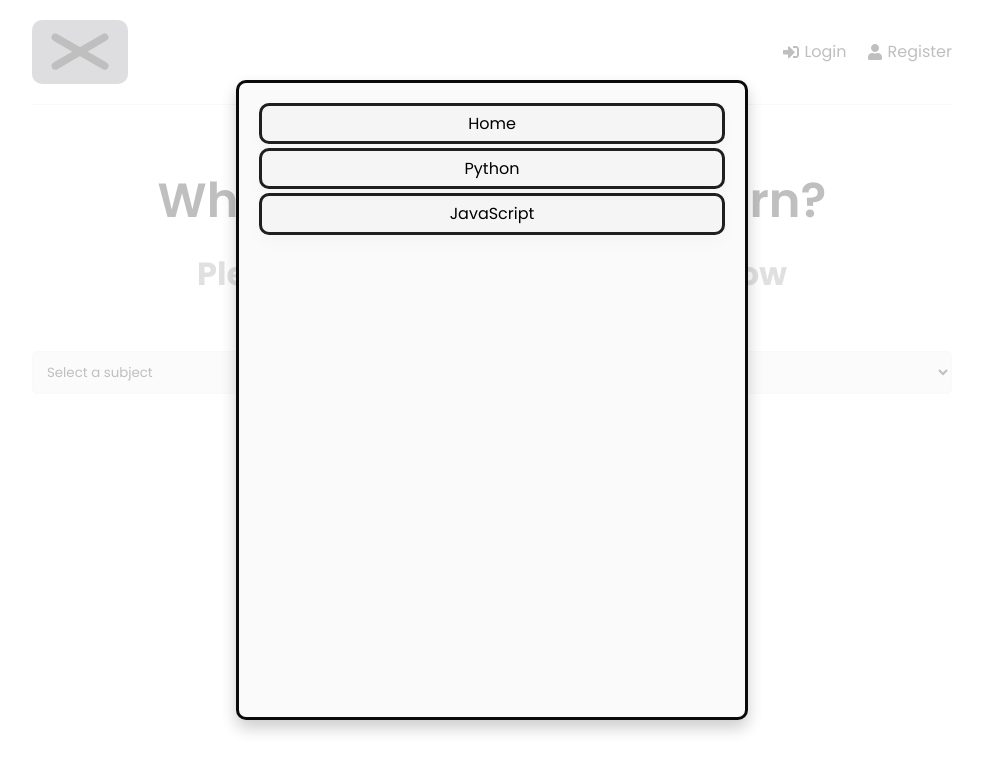
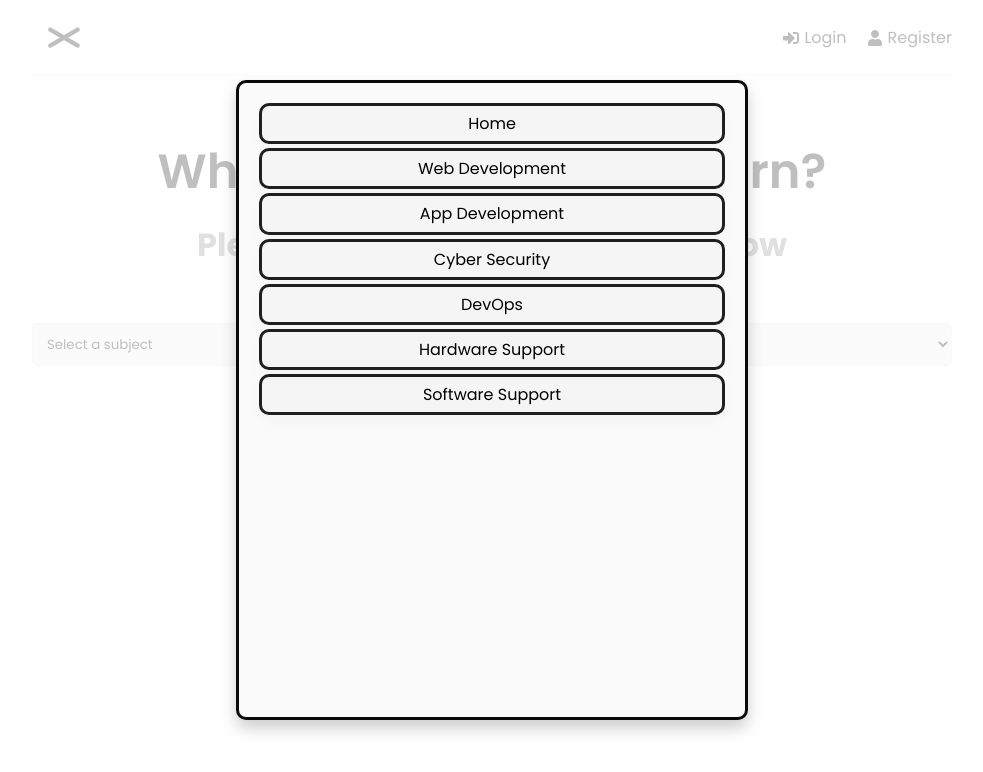
Before and after one commit to dimlutine/training-site, a React (Create React App) app in the folder frontend/: page / in a window 1280 px wide. Both pictures are taken after a click on the button 228 px from the left and 52 px from the top of the page. Shown: the top 772 px of the page, without its empty margins (148-1131 px from the left). Built offline with nearby package versions, Linux system fonts and the light colour scheme.

Commit message:
add landing pages

```diff
--- a/frontend/src/App.js
+++ b/frontend/src/App.js
@@ -7,6 +7,12 @@ import Login from './pages/Login';
 import Register from './pages/Register';
 import Python from './pages/Python';
 import JavaScript from './pages/JavaScript';
+import WebDev from './pages/WebDev';
+import AppDev from './pages/AppDev';
+import CyberSec from './pages/CyberSec';
+import DevOps from './pages/DevOps';
+import Hardware from './pages/Hardware';
+import Software from './pages/Software';
 
 function App() {
   return (
@@ -18,6 +24,12 @@ function App() {
             <Route path='/' element={<Home />} />
             <Route path='/login' element={<Login />} />
             <Route path='/register' element={<Register />} />
+            <Route path='/webdev' element={<WebDev />} />
+            <Route path='/appdev' element={<AppDev />} />
+            <Route path='/cybersec' element={<CyberSec />} />
+            <Route path='/devops' element={<DevOps />} />
+            <Route path='/hardware' element={<Hardware />} />
+            <Route path='/software' element={<Software />} />
             <Route path='/python' element={<Python />} />
             <Route path='/javascript' element={<JavaScript />} />
           </Routes>
--- a/frontend/src/components/DropDown.jsx
+++ b/frontend/src/components/DropDown.jsx
@@ -34,14 +34,34 @@ const links = [
     key: 1,
   },
   {
-    to: '/python',
-    name: 'Python',
+    to: '/webdev',
+    name: 'Web Development',
     key: 2,
   },
   {
-    to: '/javascript',
-    name: 'JavaScript',
+    to: '/appdev',
+    name: 'App Development',
     key: 3,
+  },
+  {
+    to: '/cybersec',
+    name: 'Cyber Security',
+    key: 4,
+  },
+  {
+    to: '/devops',
+    name: 'DevOps',
+    key: 5,
+  },
+  {
+    to: '/hardware',
+    name: 'Hardware Support',
+    key: 6,
+  },
+  {
+    to: '/software',
+    name: 'Software Support',
+    key: 7,
   },
 ];
 
@@ -73,8 +93,10 @@ function DropDown() {
         <div className='dropdown'>
           <ul>
             {links.map((link) => (
-              <li key={link.key} className='modalList'>
-                <Link to={link.to}>{link.name}</Link>
+              <li key={link.key}>
+                <Link className='modalList' onClick={closeModal} to={link.to}>
+                  {link.name}
+                </Link>
               </li>
             ))}
           </ul>
--- a/frontend/src/index.css
+++ b/frontend/src/index.css
@@ -378,16 +378,16 @@ footer {
 }
 
 .hamburger {
-  width: 6em;
-  height: 4em;
+  width: 4em;
+  height: 2em;
   padding-left: .5em;
   padding-top: .2em;
   border-radius: 10px
 }
 
 .ecks {
-  width: 6em;
-  height: 4em;
+  width: 4em;
+  height: 2em;
   padding-left: .5em;
   padding-top: .2em;
   border-radius: 10px;
@@ -402,14 +402,10 @@ footer {
   border-color:rgb(31, 31, 31);
   margin-bottom: .25em;
   background-color: rgb(245, 245, 245);
+  display: block;
 }
 
-#navbutton.btn:hover{
-  background-color: rgb(248, 248, 248);
-  border: solid;
-  border-color:rgb(5, 5, 5);
-  border-width: 3px;
-}
+
 
 .ReactModal__Overlay {
   opacity: 0;
@@ -425,56 +421,21 @@ footer {
 }
 
 .dropbtn {
-  background-color: #7c7c82;
-  padding: 10px;
+  background-color: #ffffff;
+  padding: 5px;
   font-size: 16px;
   border: none;
   border-radius: 10px;
-  width: 6em;
-  height: 4em;
+  width: 4em;
+  height: 2em;
 }
 
-/* .dropdown {
-  top: .5em;
-  position: absolute;
-  display: inline-block;
-  border-radius: 10px;
-  border-color: red;
-} */
-/*
-.dropdown {
-  top: .5em;
-  position: absolute;
-  display: inline-block;
-  border-radius: 10px;
-  border-color: red;
+#navbutton.btn:hover{
+  background-color: rgb(248, 248, 248);
+  border: solid;
+  border-color:rgb(5, 5, 5);
+  border-width: 3px;
 }
-
-.dropdown-content {
-  border-radius: 10px;
-  display: none;
-  position: absolute;
-  color: white;
-  background-color: #7c7c82;
-  min-width: 160px;
-  box-shadow: 0px 8px 16px 0px rgba(0,0,0,0.2);
-  z-index: 1;
-}
-
-.dropdown-content li {
-  color: white;
-  border-radius: 10px;
-}
-
-.dropdown-content a:hover {background-color: #1d1d1d; border-radius: 10px; padding-left: .5em}
-
-.dropdown:hover .dropdown-content {display: block;}
-
-.dropdown:hover .dropbtn {background-color: #3f3f3f}
-*/
-/* .hideit {
-  opacity: 0;
-}  */
 
 .dropdown:hover .dropbtn {
   background-color: #3f3f3f;
--- /dev/null
+++ b/frontend/src/pages/AppDev.jsx
@@ -0,0 +1,4 @@
+function AppDev() {
+  return <div>AppDev</div>;
+}
+export default AppDev;
--- /dev/null
+++ b/frontend/src/pages/CyberSec.jsx
@@ -0,0 +1,4 @@
+function CyberSec() {
+  return <div>CyberSec</div>;
+}
+export default CyberSec;
--- /dev/null
+++ b/frontend/src/pages/DevOps.jsx
@@ -0,0 +1,4 @@
+function DevOps() {
+  return <div>DevOps</div>;
+}
+export default DevOps;
--- /dev/null
+++ b/frontend/src/pages/Hardware.jsx
@@ -0,0 +1,4 @@
+function Hardware() {
+  return <div>Hardware</div>;
+}
+export default Hardware;
--- a/frontend/src/pages/Home.jsx
+++ b/frontend/src/pages/Home.jsx
@@ -8,13 +8,46 @@ function Home() {
   //   });
 
   const subjects = [
-    { key: 1, to: 'python', name: 'Python' },
-    { key: 2, to: 'javascript', name: 'JavaScript' },
+    // {
+    //   to: '/',
+    //   name: 'Home',
+    //   key: 1,
+    // },
+    {
+      to: '/webdev',
+      name: 'Web Development',
+      key: 2,
+    },
+    {
+      to: '/appdev',
+      name: 'App Development',
+      key: 3,
+    },
+    {
+      to: '/cybersec',
+      name: 'Cyber Security',
+      key: 4,
+    },
+    {
+      to: '/devops',
+      name: 'DevOps',
+      key: 5,
+    },
+    {
+      to: '/hardware',
+      name: 'Hardware Support',
+      key: 6,
+    },
+    {
+      to: '/software',
+      name: 'Software Support',
+      key: 7,
+    },
   ];
 
   const onChange = (e) => {
     console.log(e.target.value);
-    navigate(`/${e.target.value}`);
+    navigate(`${e.target.value}`);
   };
 
   return (
--- /dev/null
+++ b/frontend/src/pages/Software.jsx
@@ -0,0 +1,4 @@
+function Software() {
+  return <div>Software</div>;
+}
+export default Software;
--- /dev/null
+++ b/frontend/src/pages/WebDev.jsx
@@ -0,0 +1,4 @@
+function WebDev() {
+  return <div>WebDev</div>;
+}
+export default WebDev;
```
